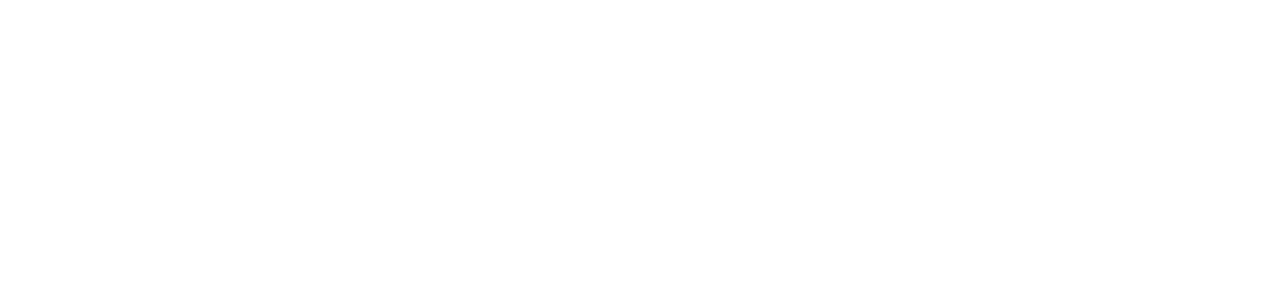
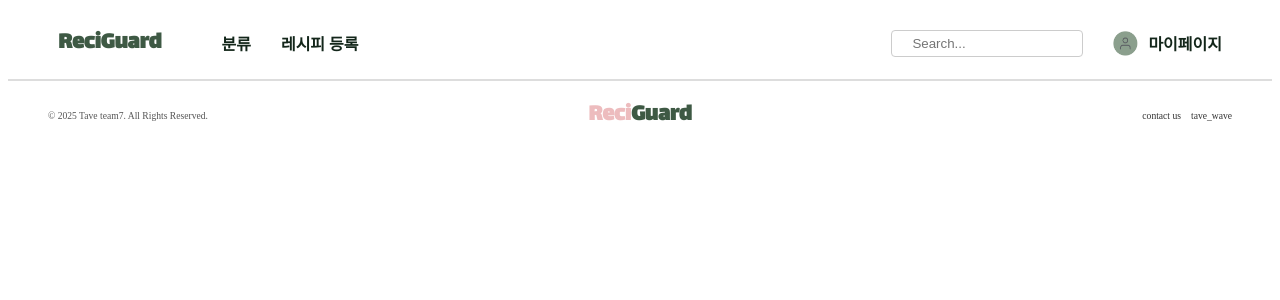
Before and after one commit to s2eojeong/ReciGuard, a React (Vite) app in the folder Reciguard/: page /recipes/edit/1 in a window 1280 px wide. Before the commit this address had no page. Shown: the top 300 px of the page. Built offline with nearby package versions, Linux system fonts and the light colour scheme.

Commit message:
[프론트 배포 준비중]

```diff
--- a/Reciguard/src/App.jsx
+++ b/Reciguard/src/App.jsx
@@ -14,7 +14,8 @@
 import AllergyUpdate from "./pages/Mypage/AllergyUpdate";
 import PasswordUpdate from "./pages/Mypage/PasswordUpdate.jsx";
 import AllRecipes from "./pages/AllRecipes";
-import SearchPage from "./pages/SearchPage"; // 검색 결과 페이지 추가
+import SearchPage from "./pages/SearchPage";
+import RegisterUpdate from "./pages/RegisterUpdate.jsx";
 
 function App() {
   return (
@@ -26,6 +27,7 @@
           <Route path="/auth/register" element={<Signup />} />
           <Route path="/recipes" element={<Realmain />} />
           <Route path="/users/recipe-form" element={<Register />} />
+            <Route path="/recipes/edit/:recipeId" element={<RegisterUpdate />} />
           <Route path="/recipes/:recipeId" element={<Recipedetail />} />
           <Route path="/users/:userid" element={<MypageHome />} />
           <Route path="/users/info" element={<InfoUpdate />} />
--- a/Reciguard/src/components/Mypage/MypageMyRecipe.jsx
+++ b/Reciguard/src/components/Mypage/MypageMyRecipe.jsx
@@ -1,11 +1,14 @@
 import React, { useState, useEffect } from "react";
+import { useNavigate } from "react-router-dom"; // useNavigate 추가
 import 스크랩 from "../../assets/allscraps.png"; // 스크랩 상태
-import 스크랩전 from "../../assets/allscrap.png"; //스크랩전 상태
+import 스크랩전 from "../../assets/allscrap.png"; // 스크랩 전 상태
 
 const MypageMyRecipe = () => {
     const [myRecipes, setMyRecipes] = useState([]); // 나만의 레시피 상태
     const [loading, setLoading] = useState(true);
     const [error, setError] = useState(null);
+
+    const navigate = useNavigate(); // useNavigate 사용
 
     // 나만의 레시피 불러오기
     useEffect(() => {
@@ -75,6 +78,11 @@
         }
     };
 
+    const handleEdit = (recipeId) => {
+        // 수정 폼으로 이동
+        navigate(`/recipes/edit/${recipeId}`);
+    };
+
     if (loading) {
         return <p className="loading-text">나만의 레시피를 불러오는 중입니다...</p>;
     }
@@ -109,6 +117,12 @@
                             alt={recipe.recipeName}
                             className="my-recipe-image"
                         />
+                        <button
+                            className="edit-recipe-button" // CSS 클래스
+                            onClick={() => handleEdit(recipe.recipeId)}
+                        >
+                            수정
+                        </button>
                     </div>
                 ))}
             </div>
--- /dev/null
+++ b/Reciguard/src/pages/RegisterUpdate.jsx
@@ -0,0 +1,14 @@
+import React from "react";
+import Header2 from "../components/Header2";
+import Footer from "../components/Footer";
+
+function Register() {
+    return (
+        <div>
+            <Header2 />
+            <Footer />
+        </div>
+    );
+}
+
+export default Register;
```
Also changed, not shown: Reciguard/src/components/Myrecipe/MyrecipeUpdate.jsx (deleted).
